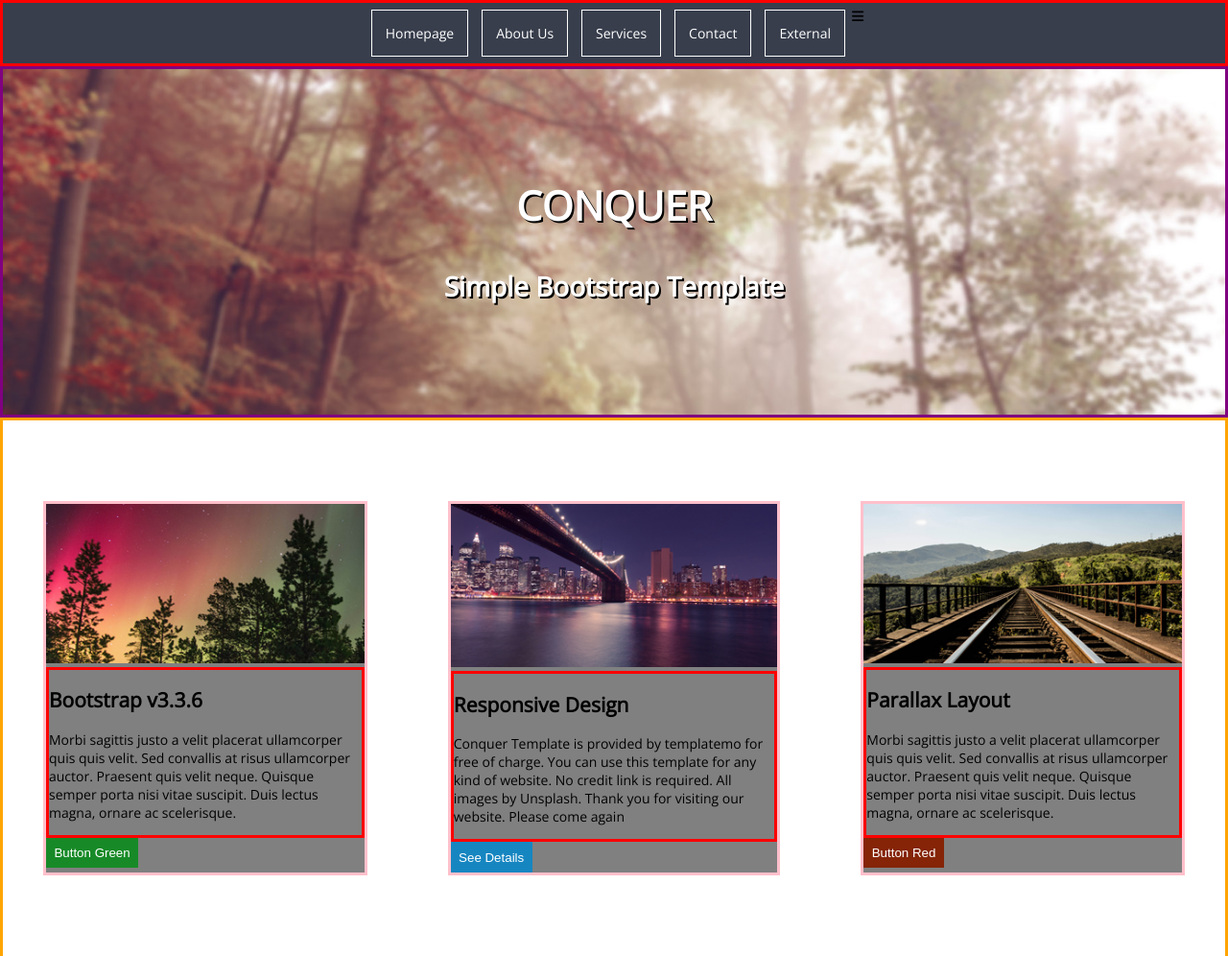
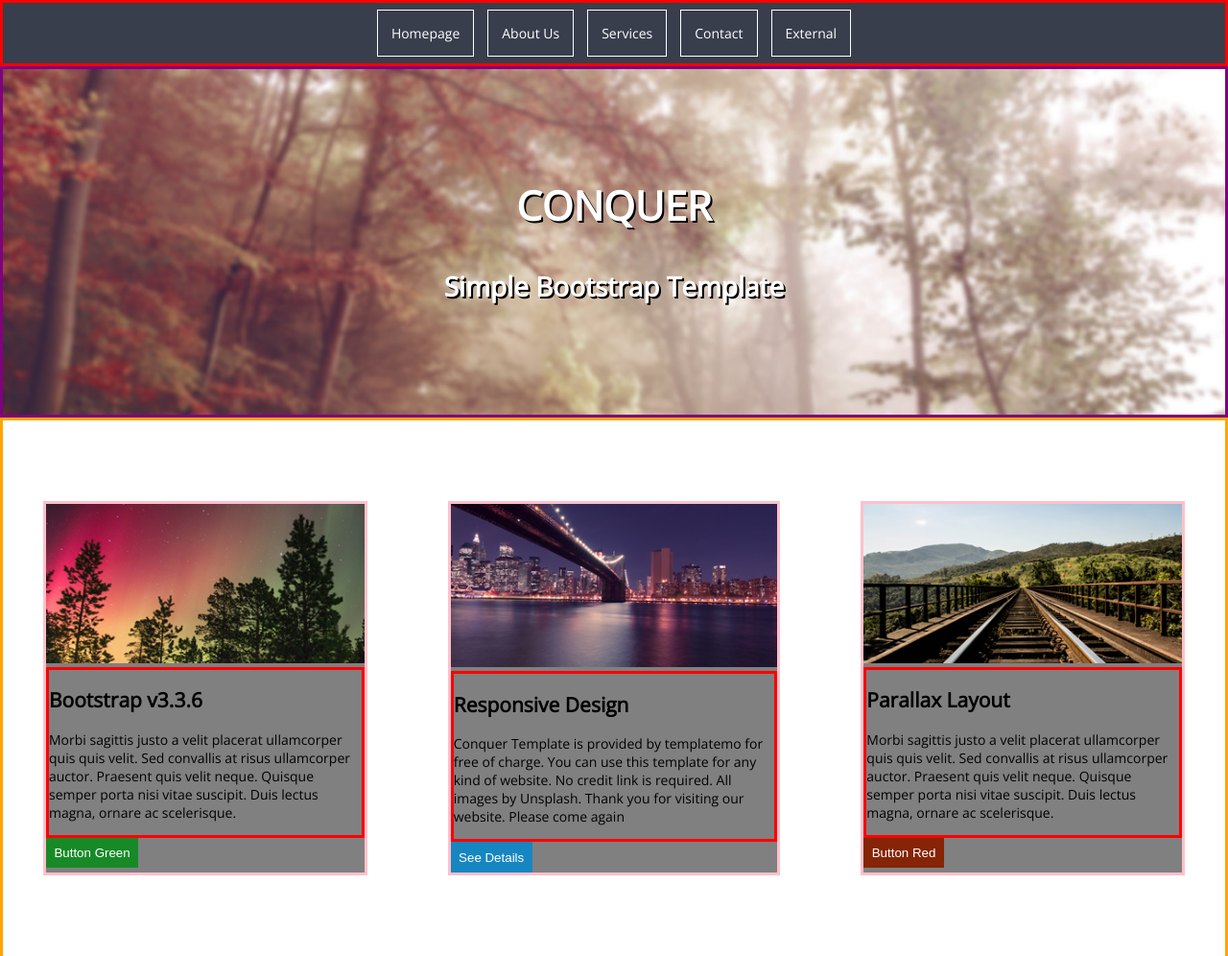
Before and after one commit to David-E-Alvarez/Conquer, a plain HTML site: page index.html in a window 1280 px wide. Shown: the top 996 px of the page at 96% size. Drawn offline with nearby package versions, Linux system fonts and the light colour scheme.

Commit message:
idk whats in this commit

```diff
--- a/index.html
+++ b/index.html
@@ -20,7 +20,6 @@
             <a href="#" class="button">Services</a>
             <a href="#" class="button">Contact</a>
             <a href="#" class="button">External</a>
-            <i class="fa-solid fa-bars"></i>
         </nav>
 	</div>
     <!--"jumbotron" (bootstrap?) section-->
--- a/styles.css
+++ b/styles.css
@@ -21,6 +21,7 @@ body{
     justify-content: center;
     padding: .5rem 1rem .5rem 1rem;
 }
+
 
 .button{ /*nav "buttons" */
     color: white;
```
